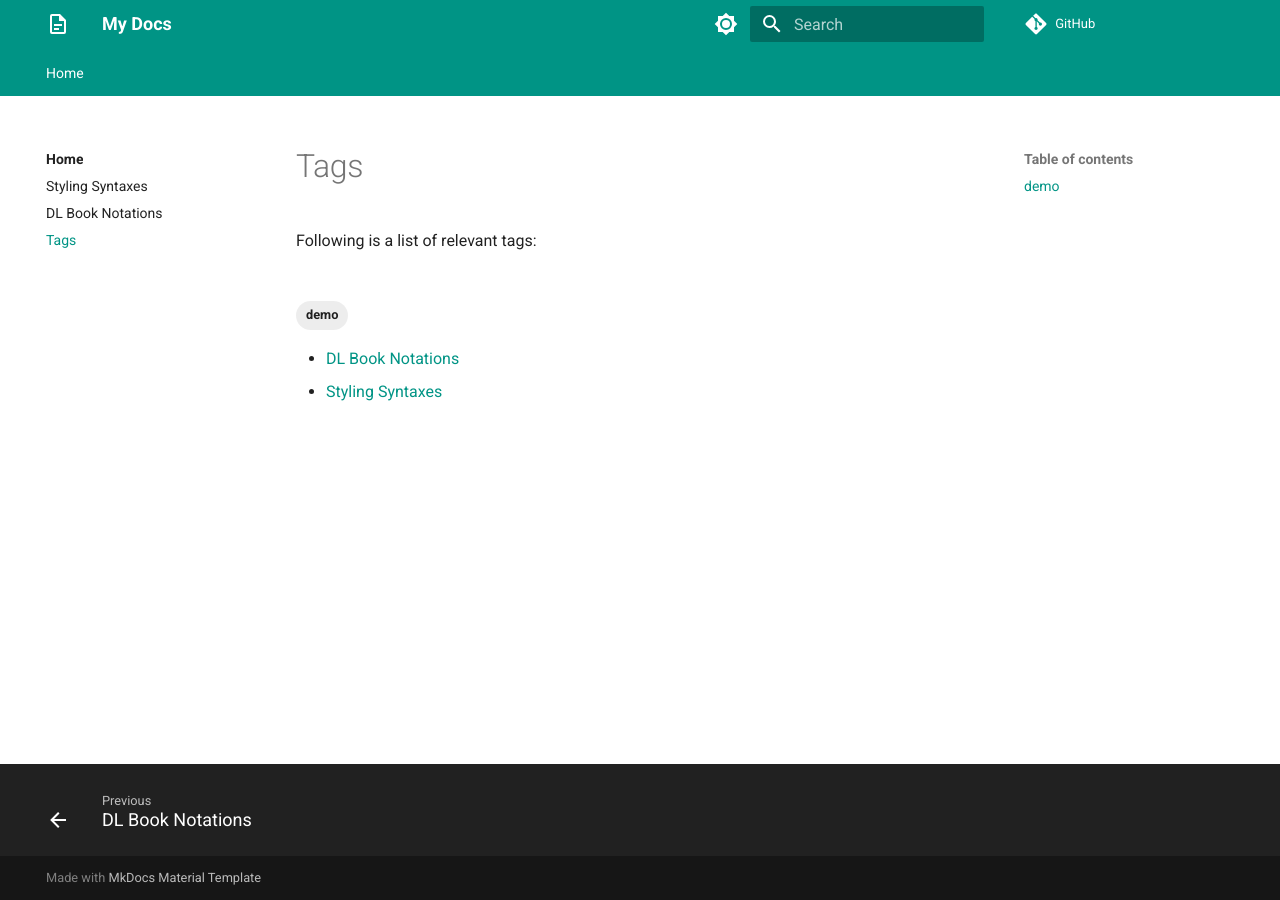
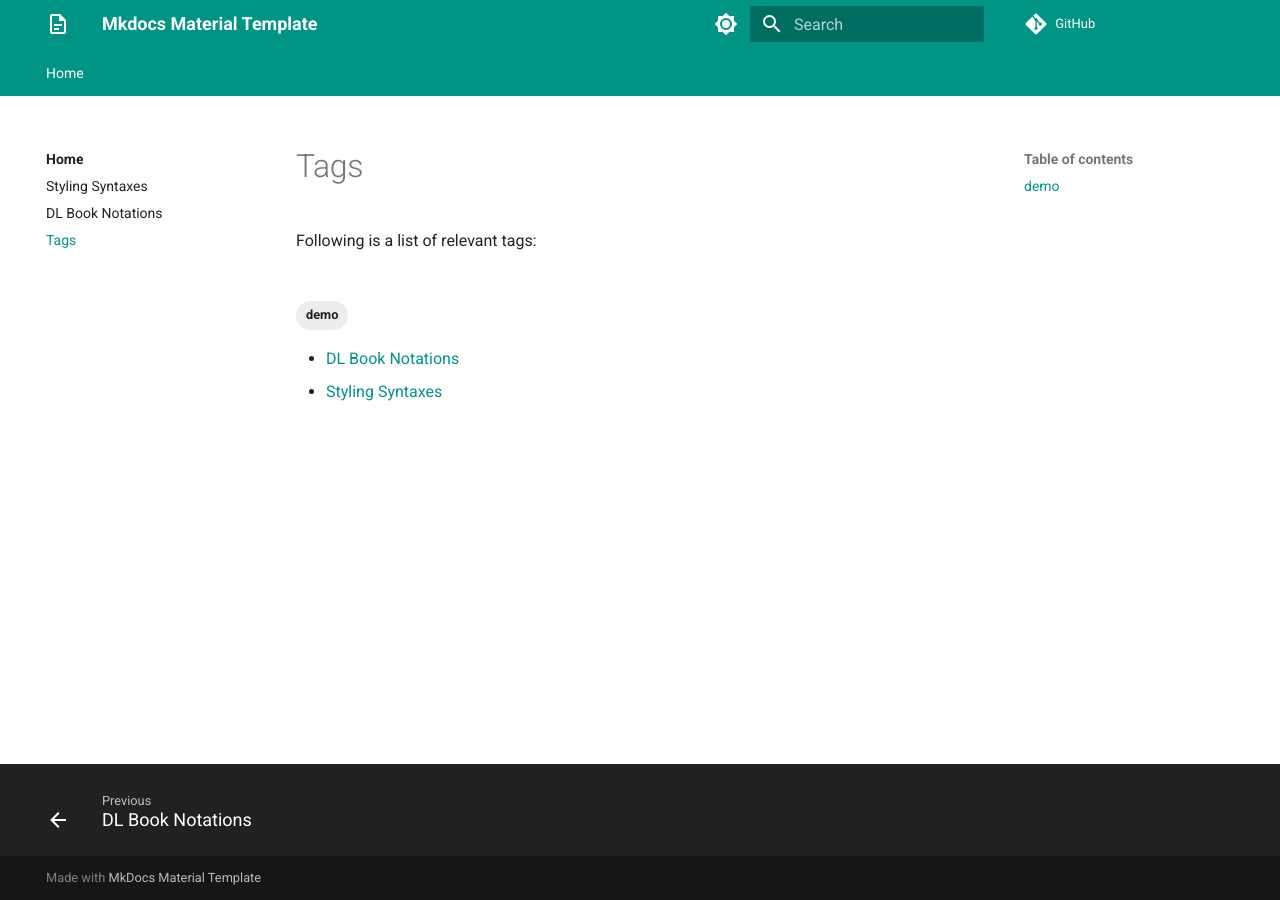
Before and after one commit to j3soon/mkdocs-material-template, an MkDocs documentation site: the page built from docs/tags.md, in a window 1280 px wide. Built offline with MkDocs 1.6.1 and Material for MkDocs 9.7.7, drawn with Linux system fonts in a browser that asks for light colours; comment, search, counter and statistics services are not loaded.

Commit message:
Set up site name

```diff
--- a/mkdocs.yml
+++ b/mkdocs.yml
@@ -1,4 +1,6 @@
-site_name: My Docs
+site_name: Mkdocs Material Template
+# TODO (Set up site name):
+# - Replace the `site_name` value above with your site name.
 theme:
   name: material
   # Ref: https://squidfunk.github.io/mkdocs-material/customization/#extending-the-theme
```
